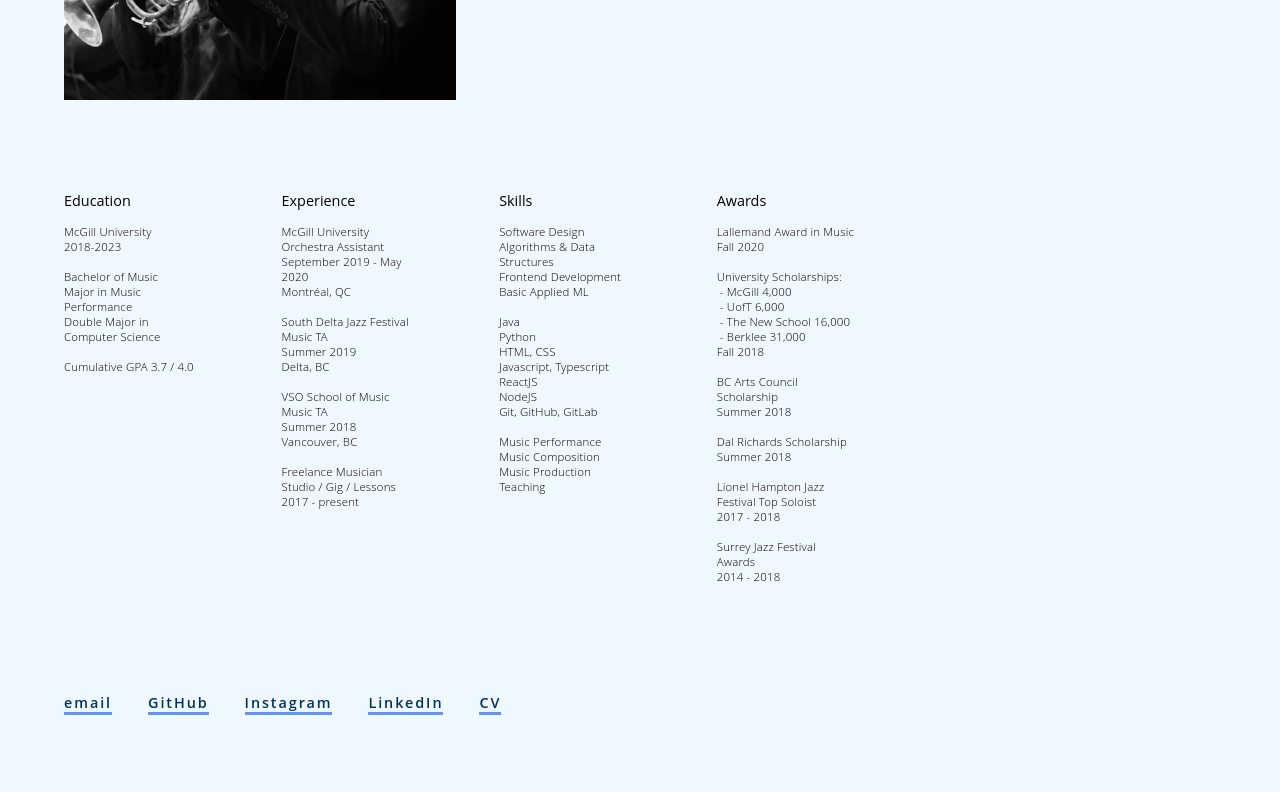
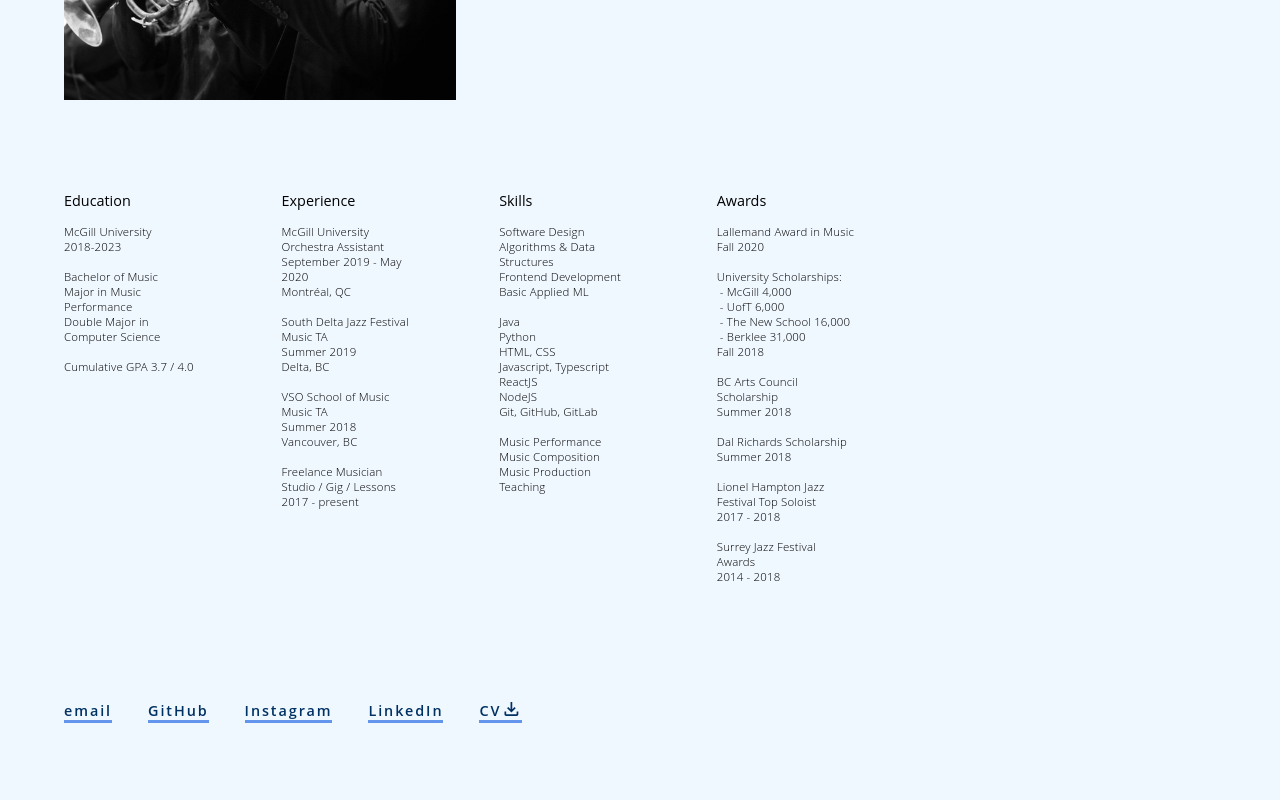
Before and after one commit to chetbae/chetbae.github.io, a React (Create React App) app: page /kurzgesagt in a window 1280 px wide. Shown: the part 418-1218 px from the top of the page. Built offline with nearby package versions, Linux system fonts and the light colour scheme.

Commit message:
working ver 1.0.0

```diff
--- a/src/containers/AboutPage.tsx
+++ b/src/containers/AboutPage.tsx
@@ -5,6 +5,7 @@ import { SideNav } from '../components/SideNav';
 import lightPhoto from '../assets/trumpetPhoto.jpg';
 import darkPhoto from '../assets/garibaldiPhoto.jpg';
 import resume from '../assets/resume.pdf';
+import { ReactComponent as Icon } from '../assets/download-icon.svg';
 
 const linkedIn = 'https://www.linkedin.com/in/max-zhang-608444176/';
 const gitHub = 'https://github.com/chetbae';
@@ -41,6 +42,14 @@ const AboutImage = styled.img`
     max-width: 25rem;
     height: auto;
     float: left;
+`;
+
+const StyledIcon = styled(Icon)`
+    width: 1.3rem;
+    fill: ${({ theme }) => theme.primary};
+    position: relative;
+    top: 0.3rem;
+    background-color: re;
 `;
 
 export const AboutPage = () => {
@@ -189,7 +198,7 @@ export const AboutPage = () => {
                     </typography.LinkBody>
                     &nbsp;&nbsp;&nbsp;&nbsp;&nbsp;&nbsp;&nbsp;&nbsp;
                     <typography.LinkBody href={resume} target='_blank' >
-                        CV
+                        CV<StyledIcon />
                     </typography.LinkBody>
                 </containers.TopMedium>
                 <br /><br /><br /><br />
```
Also changed, not shown: src/assets/download-icon.svg (added).
